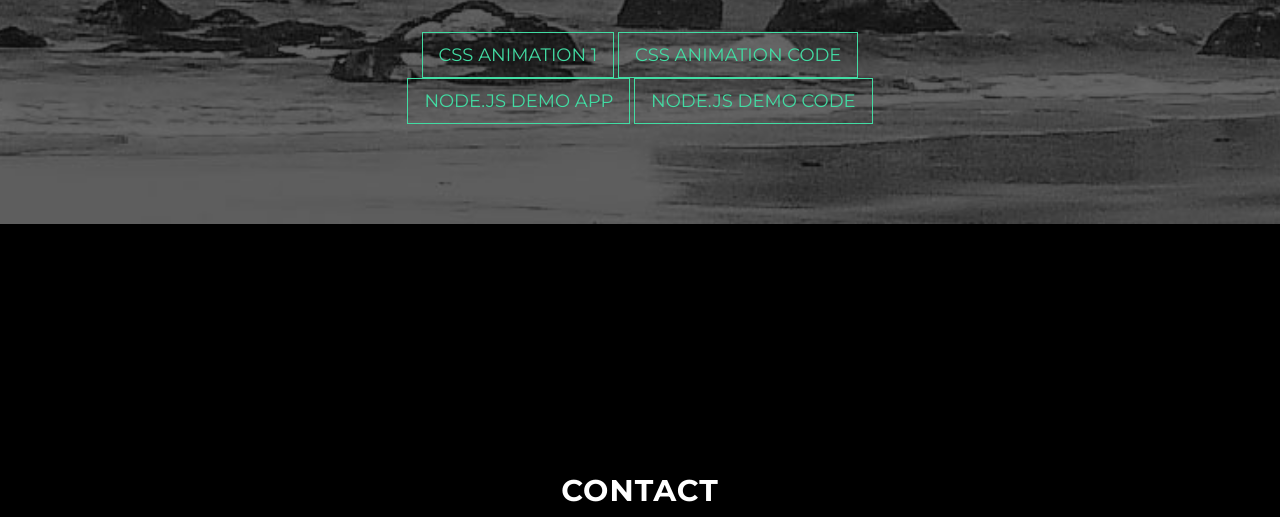
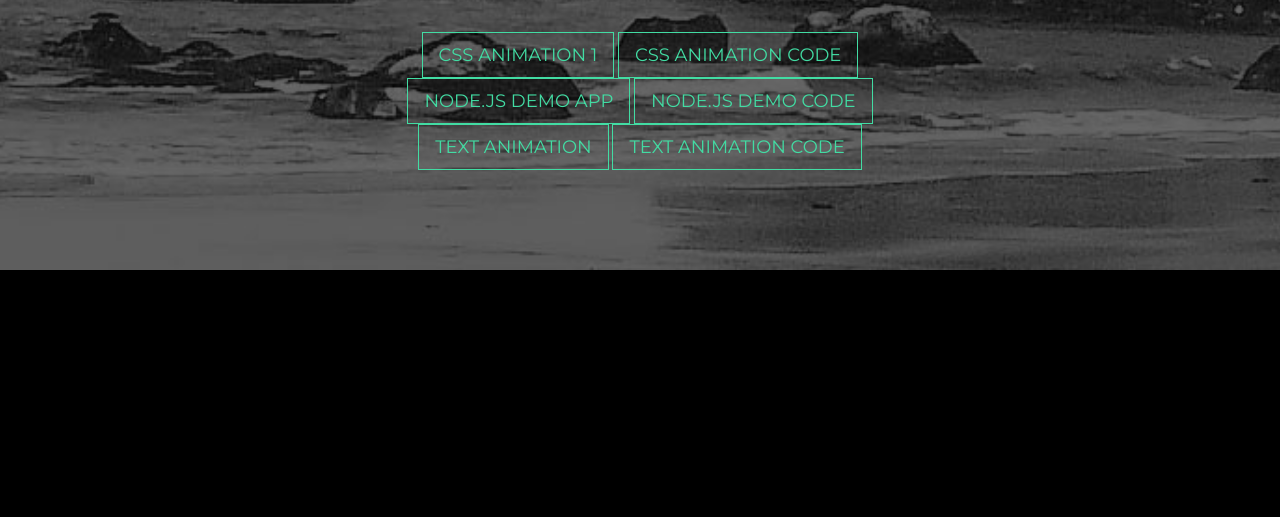
Before and after one commit to paintingreality/portfolionew, a website: page index.html in a window 1280 px wide. Shown: the part 2405-2922 px from the top of the page. Drawn offline with nearby package versions, Linux system fonts and the light colour scheme; some packages are replaced by stand-ins of ours.

Commit message:
text animation push

```diff
--- a/index.html
+++ b/index.html
@@ -124,6 +124,9 @@
                     <br>
                     <a href="https://demosite-app.herokuapp.com/" class="btn btn-default btn-lg">Node.js Demo App</a>
                     <a href="https://github.com/paintingreality/demosite" class="btn btn-default btn-lg">Node.js Demo Code</a>
+                    <br>
+                    <a href="https://paintingreality.github.io/textanimations/" class="btn btn-default btn-lg">Text Animation</a>
+                    <a href="https://github.com/paintingreality/textanimations" class="btn btn-default btn-lg">Text Animation Code</a>
 
                 </div>
             </div>
```
